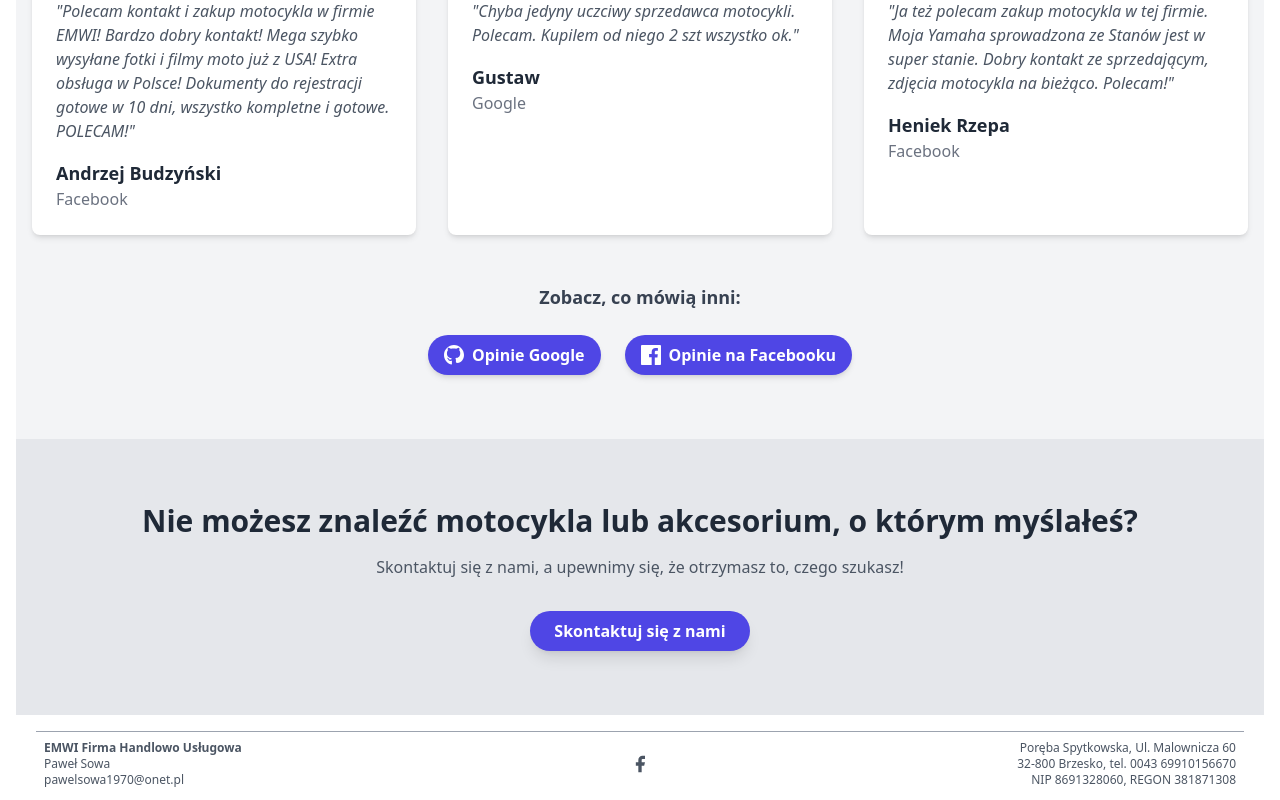
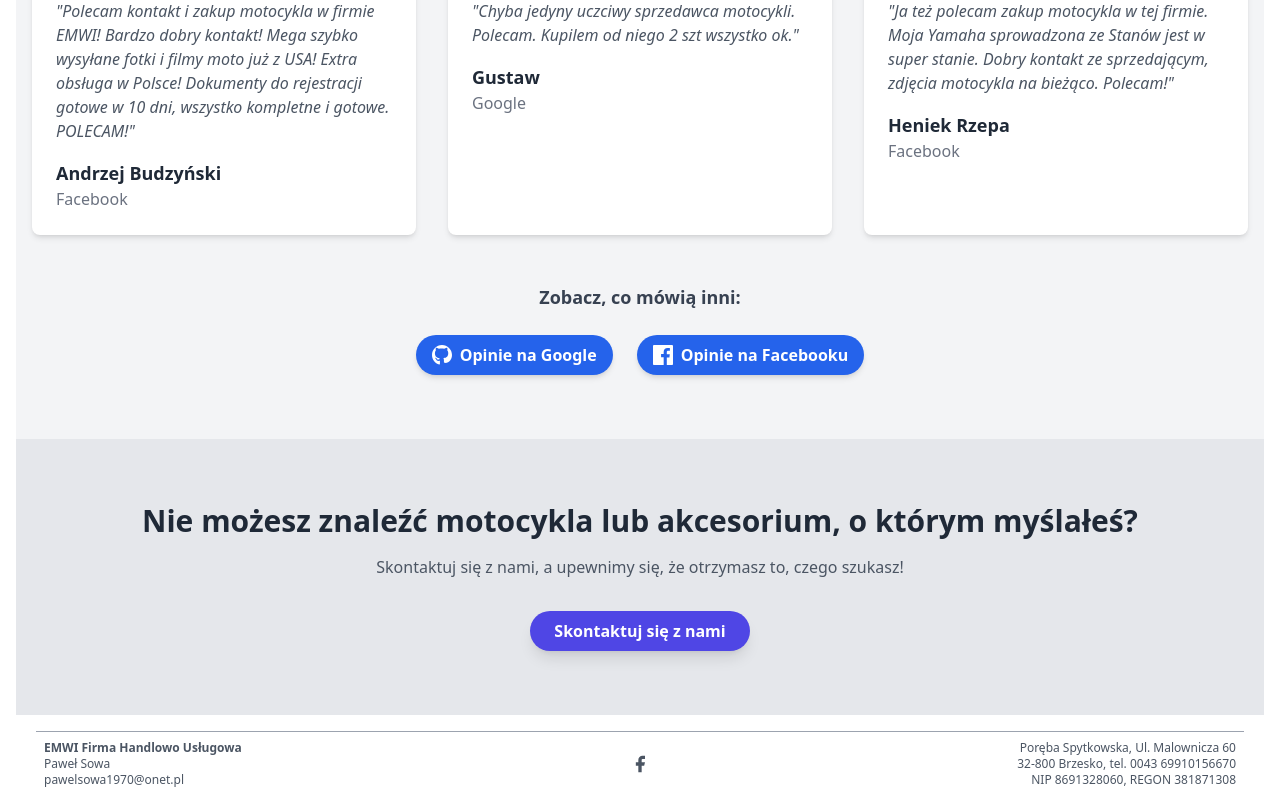
Before and after one commit to SebTota/EmwiAutoMoto, a Vue app in the folder frontend/: page / in a window 1280 px wide. Shown: the part 1329-2129 px from the top of the page. Built offline with nearby package versions, Linux system fonts and the light colour scheme.

Commit message:
Spacing fixes for small screens on Home page.

```diff
--- a/frontend/src/views/Home.vue
+++ b/frontend/src/views/Home.vue
@@ -1,6 +1,6 @@
 <template>
   <!-- Hero Section -->
-  <section class="relative text-white text-center py-20 md:py-40 lg:py-60 bg-cover bg-center">
+  <section class="relative text-white text-center py-32 md:py-40 lg:py-60 bg-cover bg-center">
     <!-- Background image -->
     <div
       class="absolute inset-0 bg-cover bg-center"
@@ -20,7 +20,7 @@
   <section class="py-16">
     <div class="px-4">
       <h2 class="text-3xl font-bold text-center text-gray-800">Nasze Produkty</h2>
-      <div class="mt-8 grid grid-cols-1 md:grid-cols-3 gap-8">
+      <div class="mt-2 md:mt-8 grid grid-cols-1 md:grid-cols-3 gap-8">
         <!-- Motorcycles Card -->
         <router-link
           to="/motocykle"
@@ -120,23 +120,23 @@
       <!-- Links to more reviews -->
       <div class="mt-12 text-center">
         <p class="text-gray-700 text-lg font-semibold">Zobacz, co mówią inni:</p>
-        <div class="flex justify-center mt-6 space-x-6">
+        <div class="flex flex-col sm:flex-row justify-center mt-6 space-y-4 sm:space-y-0 sm:space-x-6">
           <a
             href="https://maps.app.goo.gl/WreqLtBbyH5Cay1H9"
             target="_blank"
-            class="inline-flex items-center px-4 py-2 bg-indigo-600 text-white font-semibold rounded-full shadow-md hover:bg-indigo-500 transition"
+            class="inline-flex items-center justify-center px-4 py-2 bg-blue-600 text-white font-semibold rounded-full shadow-md hover:bg-blue-500 transition"
           >
             <svg class="w-5 h-5 mr-2" fill="currentColor" viewBox="0 0 24 24">
               <path
                 d="M12 0C5.4 0 0 5.4 0 12c0 5.5 3.7 10.1 8.7 11.5.6.1.8-.3.8-.6V19c-3.5.8-4.2-1.4-4.2-1.4-.5-1.2-1.2-1.5-1.2-1.5-.9-.7.1-.7.1-.7 1 0 1.6 1 1.6 1 .9 1.6 2.3 1.1 2.9.9.1-.7.3-1.1.6-1.4-2.8-.3-5.8-1.4-5.8-6.3 0-1.4.5-2.5 1.2-3.4-.1-.3-.5-1.4.1-2.9 0 0 1-.3 3.5 1.3 1-.3 2.1-.5 3.2-.5 1.1 0 2.2.2 3.2.5 2.5-1.6 3.5-1.3 3.5-1.3.6 1.5.2 2.6.1 2.9.8.9 1.2 2 1.2 3.4 0 4.9-3 6-5.9 6.3.4.4.7 1 .7 2v2.9c0 .3.2.7.8.6C20.3 22.1 24 17.5 24 12 24 5.4 18.6 0 12 0z"
               />
             </svg>
-            Opinie Google
+            Opinie na Google
           </a>
           <a
             href="https://www.facebook.com/emwifhu/reviews"
             target="_blank"
-            class="inline-flex items-center px-4 py-2 bg-indigo-600 text-white font-semibold rounded-full shadow-md hover:bg-indigo-500 transition"
+            class="inline-flex items-center justify-center px-4 py-2 bg-blue-600 text-white font-semibold rounded-full shadow-md hover:bg-blue-500 transition"
           >
             <svg class="w-5 h-5 mr-2" fill="currentColor" viewBox="0 0 24 24">
               <path
```
